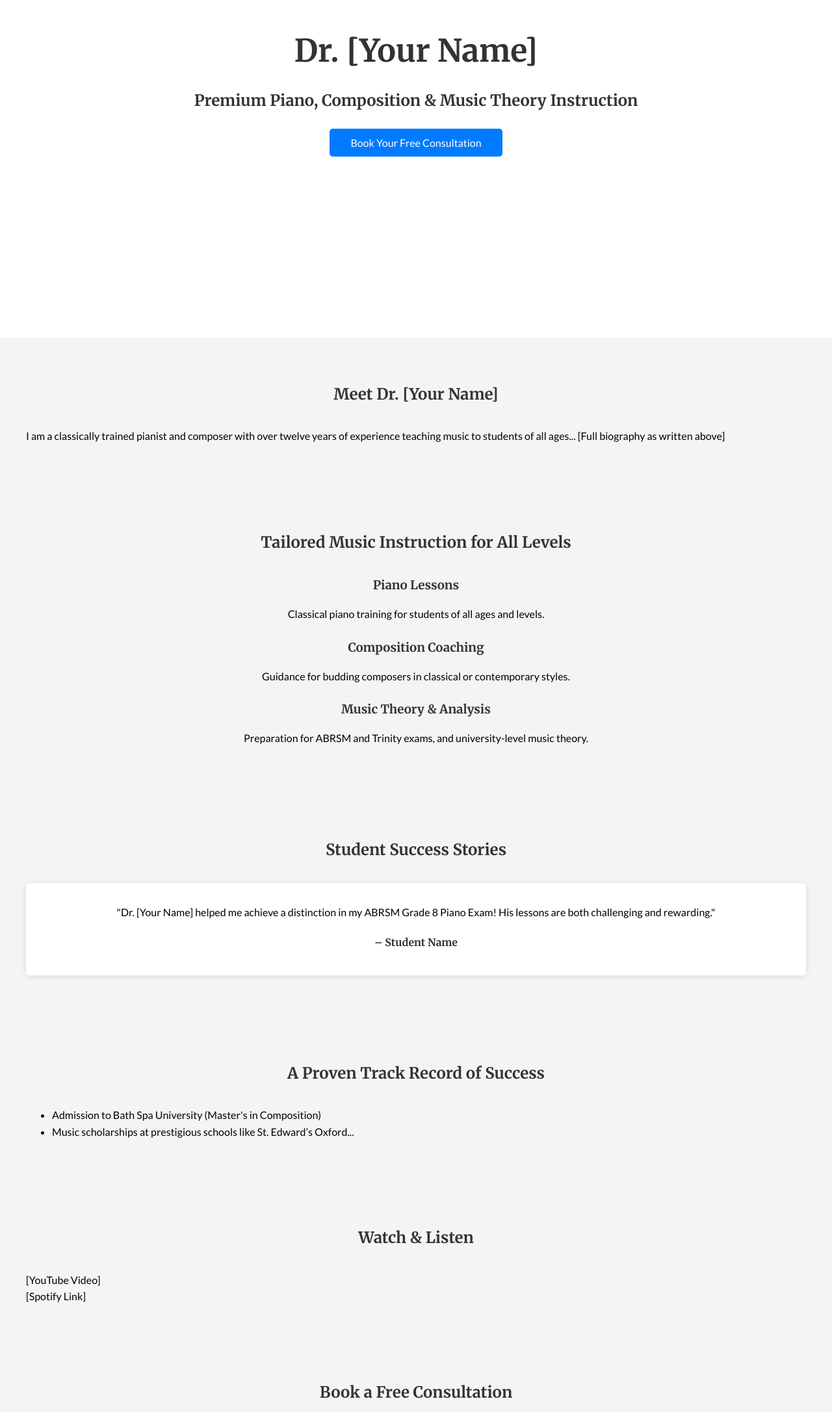
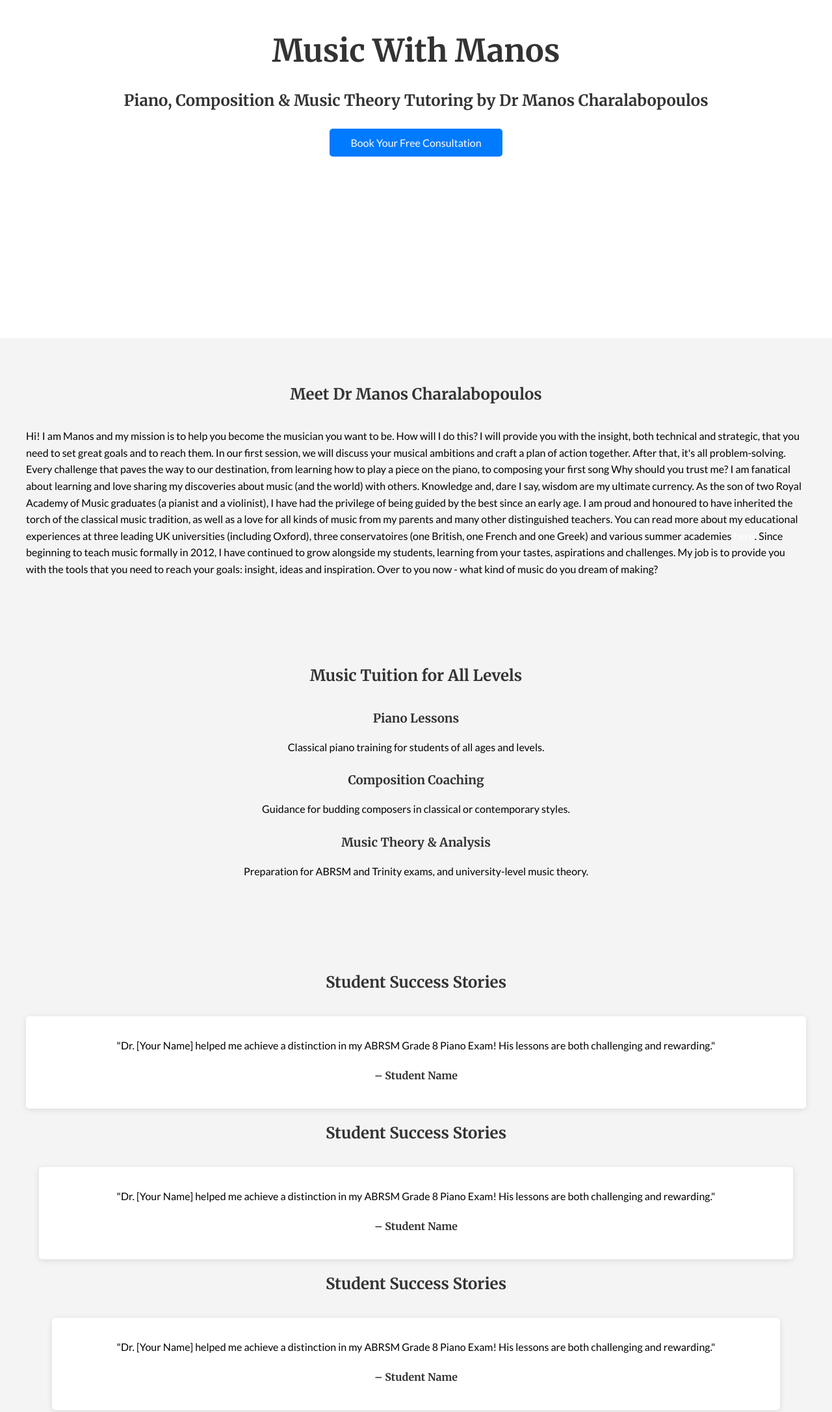
Before and after one commit to musicwithmanos/musicwithmanos, a plain HTML site: page index.html in a window 1280 px wide. Shown: the part 280-2453 px from the top of the page at 65% size. Drawn offline with Linux system fonts and the light colour scheme.

Commit message:
Add files via upload

```diff
--- a/index.html
+++ b/index.html
@@ -4,7 +4,7 @@
   <meta charset="UTF-8">
   <meta name="viewport" content="width=device-width, initial-scale=1.0">
   <meta http-equiv="X-UA-Compatible" content="ie=edge">
-  <title>Dr. [Your Name] - Online Music Tutor</title>
+  <title>Music With Manos - Online Music Tutor</title>
   <link href="https://fonts.googleapis.com/css2?family=Merriweather:wght@400;700&family=Lato:wght@300;400&display=swap" rel="stylesheet">
   <link rel="stylesheet" href="styles.css">
 </head>
@@ -12,8 +12,8 @@
   <!-- Hero Section -->
   <header class="hero">
     <div class="container">
-      <h1>Dr. [Your Name]</h1>
-      <h2>Premium Piano, Composition & Music Theory Instruction</h2>
+      <h1>Music With Manos</h1>
+      <h2>Piano, Composition & Music Theory Tutoring by Dr Manos Charalabopoulos</h2>
       <a href="#contact" class="cta-btn">Book Your Free Consultation</a>
     </div>
   </header>
@@ -21,10 +21,20 @@
   <!-- About Section -->
   <section id="about" class="about">
     <div class="container">
-      <h2>Meet Dr. [Your Name]</h2>
+      <h2>Meet Dr Manos Charalabopoulos</h2>
       <p>
-        I am a classically trained pianist and composer with over twelve years of experience teaching music to students of all ages...
-        [Full biography as written above]
+        Hi! I am Manos and my mission is to help you become the musician you want to be.
+
+        How will I do this?
+
+        I will provide you with the insight, both technical and strategic, that you need to set great goals and to reach them. In our first session, we will discuss your musical ambitions and craft a plan of action together. After that, it's all problem-solving. Every challenge that paves the way to our destination, from learning how to play a piece on the piano, to composing your first song
+
+        Why should you trust me?
+
+
+
+
+        I am fanatical about learning and love sharing my discoveries about music (and the world) with others. Knowledge and, dare I say, wisdom are my ultimate currency. As the son of two Royal Academy of Music graduates (a pianist and a violinist), I have had the privilege of being guided by the best since an early age. I am proud and honoured to have inherited the torch of the classical music tradition, as well as a love for all kinds of music from my parents and many other distinguished teachers. You can read more about my educational experiences at three leading UK universities (including Oxford), three conservatoires (one British, one French and one Greek) and various summer academies <a href="" class="">here</a>. Since beginning to teach music formally in 2012, I have continued to grow alongside my students, learning from your tastes, aspirations and challenges. My job is to provide you with the tools that you need to reach your goals: insight, ideas and inspiration. Over to you now - what kind of music do you dream of making?
       </p>
     </div>
   </section>
@@ -32,7 +42,7 @@
   <!-- Services Section -->
   <section id="services" class="services">
     <div class="container">
-      <h2>Tailored Music Instruction for All Levels</h2>
+      <h2>Music Tuition for All Levels</h2>
       <div class="service-box">
         <h3>Piano Lessons</h3>
         <p>Classical piano training for students of all ages and levels.</p>
@@ -51,6 +61,18 @@
   <!-- Testimonials Section -->
   <section id="testimonials" class="testimonials">
     <div class="container">
+      <h2>Student Success Stories</h2>
+      <div class="testimonial">
+        <p>"Dr. [Your Name] helped me achieve a distinction in my ABRSM Grade 8 Piano Exam! His lessons are both challenging and rewarding."</p>
+        <h4>– Student Name</h4>
+      </div>
+      <div class="container">
+      <h2>Student Success Stories</h2>
+      <div class="testimonial">
+        <p>"Dr. [Your Name] helped me achieve a distinction in my ABRSM Grade 8 Piano Exam! His lessons are both challenging and rewarding."</p>
+        <h4>– Student Name</h4>
+      </div>
+      <div class="container">
       <h2>Student Success Stories</h2>
       <div class="testimonial">
         <p>"Dr. [Your Name] helped me achieve a distinction in my ABRSM Grade 8 Piano Exam! His lessons are both challenging and rewarding."</p>
@@ -97,7 +119,7 @@
   <!-- Footer -->
   <footer class="footer">
     <div class="container">
-      <p>© 2024 Dr. [Your Name]. All Rights Reserved.</p>
+      <p>© 2024 Music With Manos. All Rights Reserved.</p>
       <div class="social-icons">
         <!-- Add social media links -->
       </div>
```
